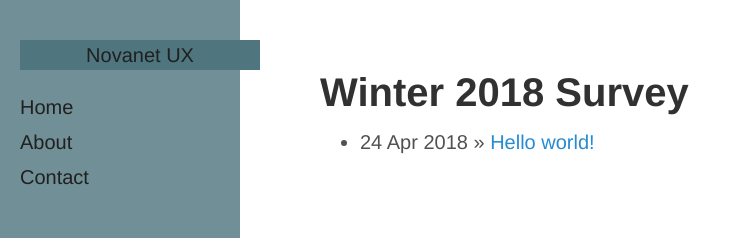
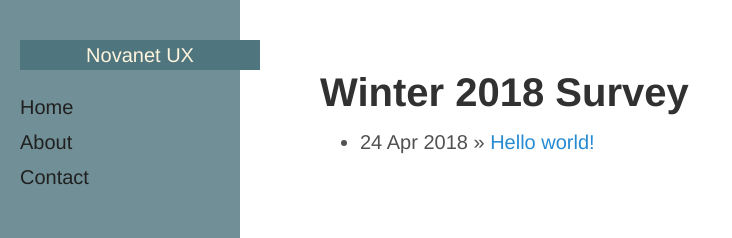
Before and after one commit to Novanet-UX/novanet-ux.github.io, a Jekyll site: the page built from index.html, in a window 1280 px wide. Shown: the top 238 px of the page, without its empty margins (0-732 px from the left). Built offline with Jekyll 4.4.1, drawn with Linux system fonts in a browser that asks for light colours.

Commit message:
update colours

```diff
--- a/public/css/hyde.css
+++ b/public/css/hyde.css
@@ -78,7 +78,7 @@ html {
 
 .sidebar-title {
 	text-align: center;
-	color: #202020;
+	color: #FFF5DE;
 }
 
 .sidebar-foot {
```
